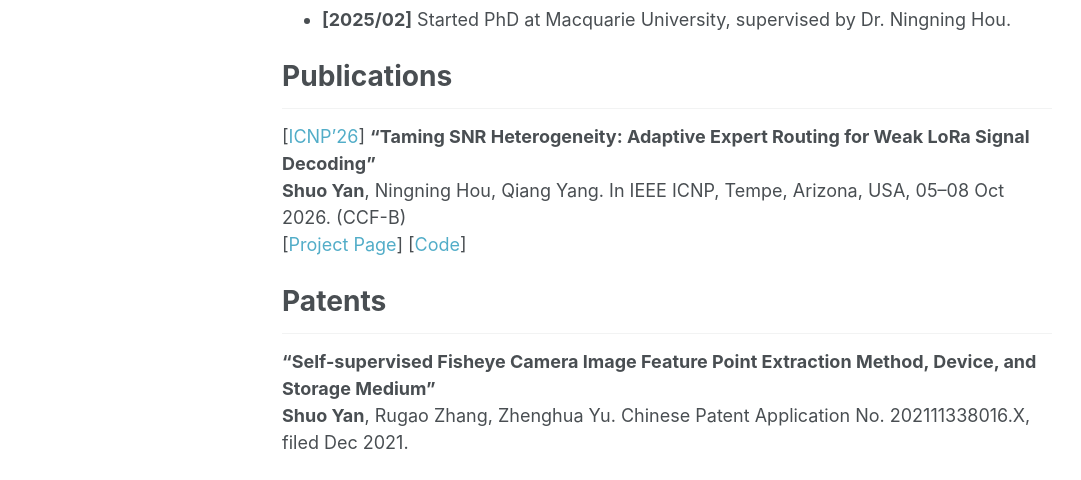
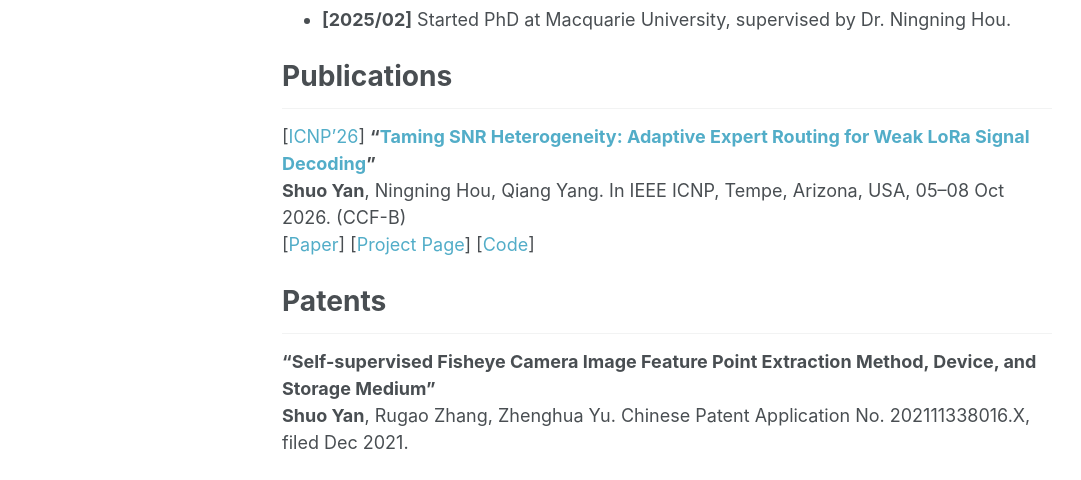
Before and after one commit to YanShuo1992/YanShuo1992.github.io, a plain HTML site: page index.html in a window 1280 px wide. Shown: the part 574-1054 px from the top of the page, without its empty margins (0-1081 px from the left). Drawn offline with Linux system fonts and the light colour scheme; some icons are missing.

Commit message:
Link the SAM-Mixer paper to IEEE Xplore
Co-Authored-By: Claude Opus 5.5 <noreply@anthropic.com>

```diff
--- a/index.html
+++ b/index.html
@@ -128,11 +128,11 @@
 
       <section id="publications">
         <h2>Publications</h2>
-        <!-- Link the title to the IEEE Xplore page once the proceedings are online. -->
         <p class="pub">
           [<a href="https://icnp26.cs.ucr.edu/">ICNP&rsquo;26</a>]
-          <strong>&ldquo;Taming SNR Heterogeneity: Adaptive Expert Routing for Weak LoRa Signal Decoding&rdquo;</strong><br>
+          <strong>&ldquo;<a href="https://ieeexplore.ieee.org/document/11783026">Taming SNR Heterogeneity: Adaptive Expert Routing for Weak LoRa Signal Decoding</a>&rdquo;</strong><br>
           <strong>Shuo Yan</strong>, Ningning Hou, Qiang Yang. In IEEE ICNP, Tempe, Arizona, USA, 05&ndash;08 Oct 2026. (CCF-B)<br>
+          [<a href="https://ieeexplore.ieee.org/document/11783026">Paper</a>]
           [<a href="https://yanshuo1992.github.io/sam-mixer/">Project Page</a>]
           [<a href="https://github.com/YanShuo1992/sam-mixer">Code</a>]
         </p>
```
